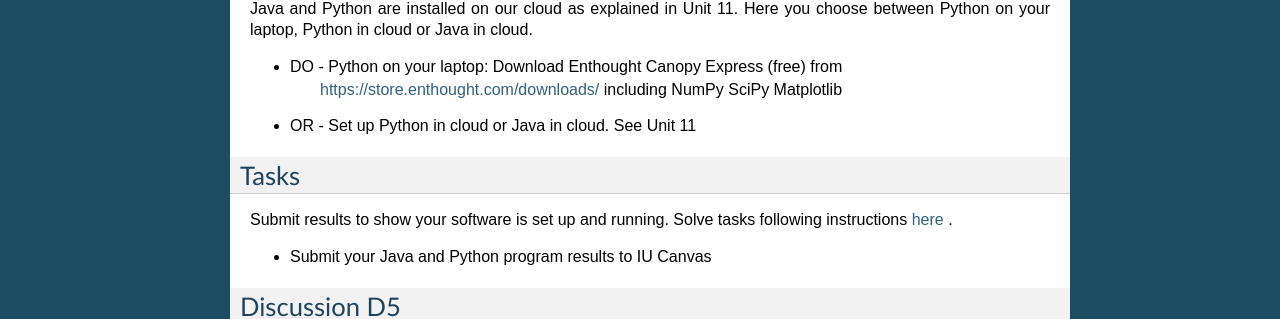
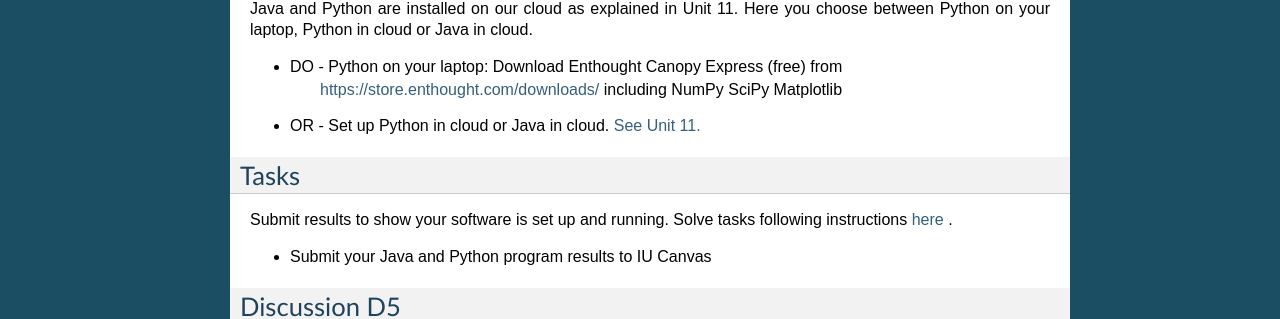
Before and after one commit to cglmoocs/bdaafall2015, a Sphinx documentation site: the page built from docs/source/index.rst, in a window 1280 px wide. Shown: the part 425-744 px from the top of the page. Built offline with Sphinx 7.4.7, drawn with Linux system fonts in a browser that asks for light colours; some of the changed lines change nothing that is shown.

Commit message:
minorush

```diff
--- a/docs/source/index.rst
+++ b/docs/source/index.rst
@@ -28,7 +28,8 @@ choose between Python on your laptop, Python in cloud or Java in cloud.
 
 * DO - Python on your laptop: Download Enthought Canopy Express (free) from
      https://store.enthought.com/downloads/ including NumPy SciPy Matplotlib
-* OR - Set up Python in cloud or Java in cloud.  See Unit 11
+* OR - Set up Python in cloud or Java in cloud.
+  `See Unit 11. <http://openedx.scholargrid.org/courses/SoIC/INFO590/FALL_2015/courseware/3cf90e09c7bf439fa97fda2fbdcce8fe/6cc23f2c65194720ab5fb8d339bda0b8/>`_
 
 Tasks
 -------------------------------------------------------------------------------
```
